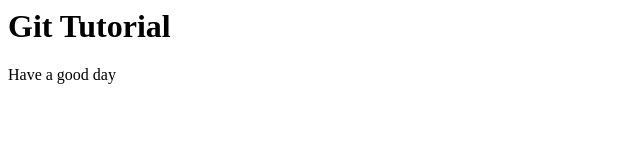
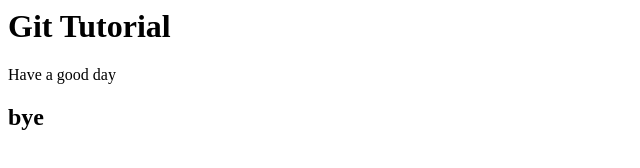
Before and after one commit to ccathal/SoftwareEngineering, a plain HTML site: page index.html in a window 1280 px wide. Shown: the full height of the page, 0-640 px from the left. Drawn offline with Linux system fonts and the light colour scheme.

Commit message:
added bye message

```diff
--- a/index.html
+++ b/index.html
@@ -1,2 +1,3 @@
 <h1>Git Tutorial</h1>
 <p>Have a good day</p>
+<h2>bye</h2>
```
